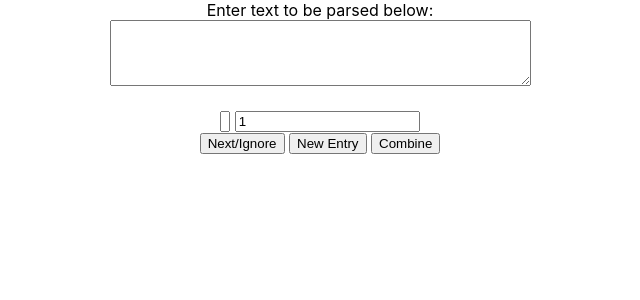
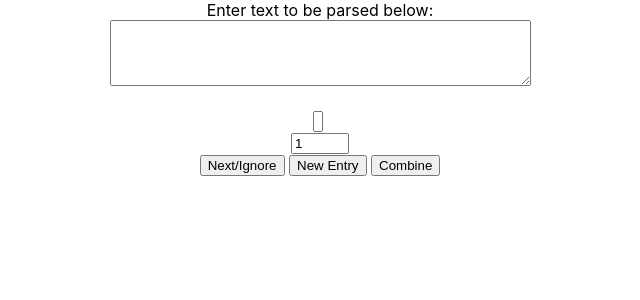
Before and after one commit to jonkiersey/hr-tools, a React (Create React App) app: page / in a window 1280 px wide. Shown: the top 300 px of the page, without its empty margins (320-960 px from the left). Built offline with nearby package versions, Linux system fonts and the light colour scheme.

Commit message:
Fix prettyPrint format; reorganize elements; make number input smaller

```diff
--- a/src/Components/CultureParse.js
+++ b/src/Components/CultureParse.js
@@ -29,7 +29,7 @@ const CultureParse = () => {
     const prettyData = sortedData.map(([key, count]) => (
       <>
         <span style={{fontWeight: 'bold'}}>
-          {count > 1 && `(${count})`} {key.slice(0, key.indexOf(' ')).trim()}
+          {count > 1 && ` (${count})`} {key.slice(0, key.indexOf(' ')).trim()}
         </span>
         &nbsp;{key.slice(key.indexOf(' ')).trim()}.
       </>
@@ -84,7 +84,9 @@ const CultureParse = () => {
       &nbsp;
       <div>
         <AutosizeInput type="text" value={textToSave} onChange={(event) => setTextToSave(event.target.value)} />&nbsp;
-        <input type="number" value={startingNumber} onChange={(event) => setStartingNumber(parseInt(event.target.value, 10))} />
+      </div>
+      <div>
+        <input type="number" style={{ width: 50 }} value={startingNumber} onChange={(event) => setStartingNumber(parseInt(event.target.value, 10))} />
       </div>
       <div>
         <button onClick={advanceCurrent}>Next/Ignore</button>&nbsp;
```
